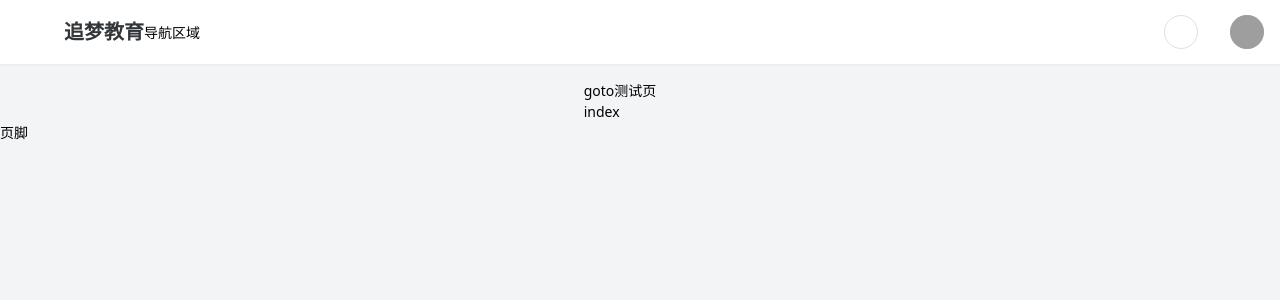
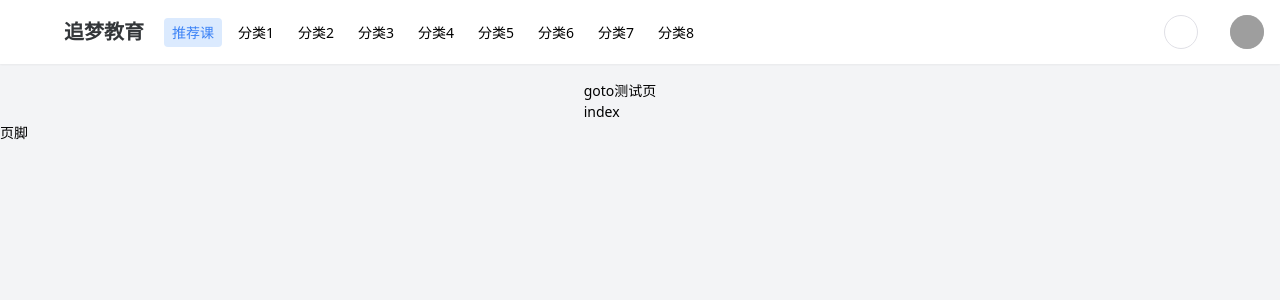
Before and after one commit to Pavlo1994/Vue3-Node, a Nuxt app: page / in a window 1280 px wide. Shown: the top 300 px of the page. Built offline with nearby package versions, Linux system fonts and the light colour scheme; grey boxes are pictures that could not be loaded; some icons are missing.

Commit message:
:pencil: 头部导航菜单组件开发

```diff
--- a/components/NavBar.vue
+++ b/components/NavBar.vue
@@ -2,7 +2,10 @@
     <div class="navbar">
         <div class="container flex items-center h-[4rem]">
             <n-button text class="!ml-[3rem] !text-xl !font-bold ">追梦教育</n-button>
-            <div>导航区域</div>
+            <div class="menu">
+                <div class="menu-item menu-item-active">推荐课</div>
+                <div class="menu-item" v-for="i in 8" :key="i">分类{{i}}</div>
+            </div>
 
             <n-button circle class="ml-auto mr-[2rem]">
                 <template #icon>
@@ -23,7 +26,7 @@
 
 <script setup>
 //引入naive-ui组件
-import { NButton, NIcon, NDropdown,NAvatar } from 'naive-ui'
+import { NButton, NIcon, NDropdown, NAvatar } from 'naive-ui'
 import { Search } from '@vicons/ionicons5'
 
 const userOptions = [{
@@ -40,4 +43,14 @@ const userOptions = [{
     z-index: 999;
     @apply bg-white fixed top-0 left-0 right-0 shadow-sm;
 }
+.menu{
+    @apply flex items-center px-4;
+}
+.menu-item{
+    transition: all .3s;
+    @apply px-2 py-1 mx-1 rounded hover:(bg-blue-50 text-blue-500) !active:(bg-blue-100);
+}
+.menu-item-active{
+    @apply !bg-blue-100 !text-blue-500;
+}
 </style>
```
